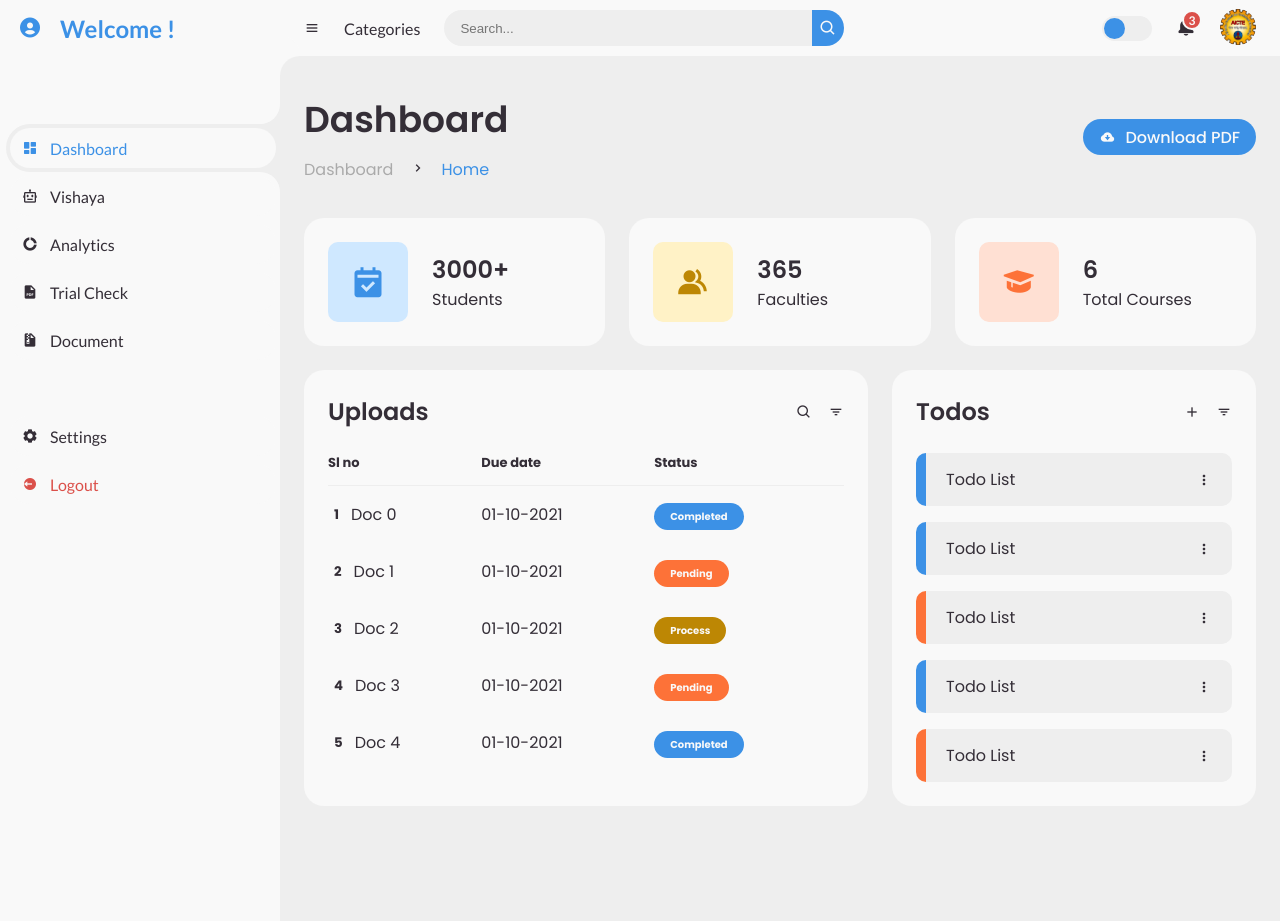
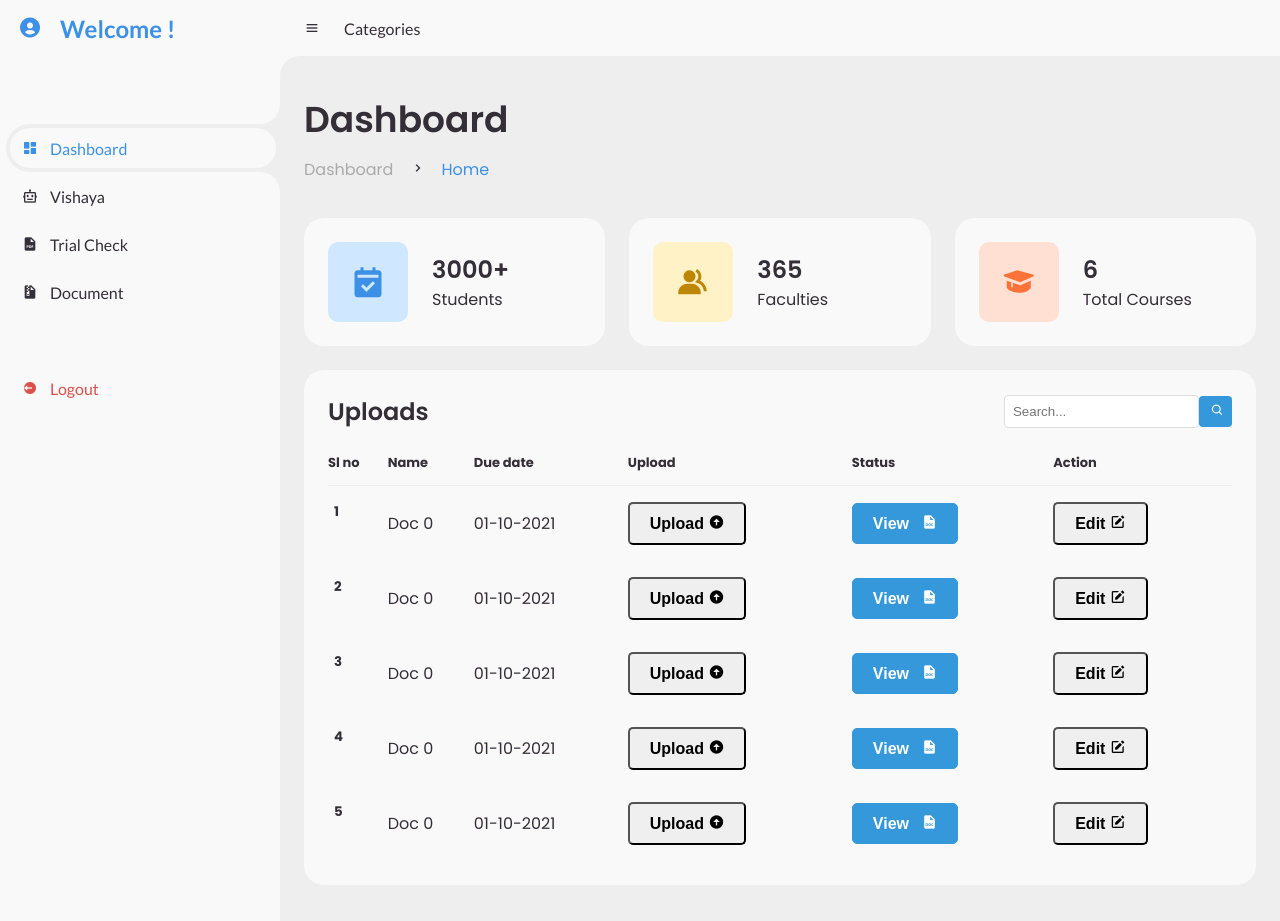
Before and after one commit to Cipher2002/EduSync, a Flask app: page /dashboard in a window 1280 px wide. Run offline with Flask 3, Linux system fonts and the light colour scheme; some libraries are stand-ins or nearby versions.

Commit message:
final commit

```diff
--- a/static/css/dashboard.css
+++ b/static/css/dashboard.css
@@ -45,7 +45,121 @@ body {
   background: var(--grey);
   overflow-x: hidden;
 }
-/* SIDEBAR */
+
+.notification-container {
+  position: fixed;
+  top: 20px; /* Adjust top position as needed */
+  right: 7rem; /* Adjust right position as needed */
+  display: flex;
+  align-items: center;
+}
+
+.logo-container {
+  position: fixed;
+  top: 10px; /* Adjust top position as needed */
+  right: 40rem; /* Adjust right position as needed */
+  display: flex;
+  align-items: center;
+  /* height: 2px;
+  width: 2px;
+  z-index: -1; */
+}
+
+.search-form {
+  display: flex;
+  align-items: center;
+  overflow: hidden;
+  max-width: 250px;
+  transition: max-width 0.3s ease-in-out;
+}
+.search-form.expanded {
+  max-width: 250px;
+}
+.search-input {
+  flex: 1;
+  padding: 8px;
+  border: 1px solid #ddd;
+  border-radius: 4px;
+}
+
+.search-btn {
+  background-color: #3498db;
+  color: #fff;
+  padding: 8px;
+  border: none;
+  border-radius: 4px;
+  cursor: pointer;
+}
+.todo {
+  width: 80%;
+  margin: auto;
+}
+
+.head {
+  display: flex;
+  justify-content: space-between;
+  align-items: center;
+  margin-bottom: 20px;
+}
+
+.todo-list {
+  list-style-type: none;
+  padding: 0;
+}
+
+.todo-list li {
+  display: flex;
+  justify-content: space-between;
+  align-items: center;
+  padding: 10px;
+  border-bottom: 1px solid #ddd;
+}
+.btn {
+  display: inline-block;
+  padding: 10px 20px;
+  font-size: 16px;
+  font-weight: bold;
+  text-align: center;
+  text-decoration: none;
+  cursor: pointer;
+  border-radius: 5px;
+  transition: background-color 0.3s ease;
+}
+.btn-download {
+  visibility: hidden;
+}
+.btn-View {
+  background-color: #3498db;
+  color: #fff;
+  border: 1px solid #3498db;
+}
+
+.btn-View i {
+  margin-left: 8px;
+}
+
+.btn:hover {
+  background-color: #2980b9;
+  border-color: #2980b9;
+}
+.context-menu {
+  position: absolute;
+  display: none;
+  background-color: #fff;
+  box-shadow: 0 2px 5px rgba(0, 0, 0, 0.1);
+  z-index: 1;
+}
+
+.context-menu ul {
+  list-style-type: none;
+  padding: 0;
+  margin: 0;
+}
+
+.context-menu li {
+  padding: 10px;
+  cursor: pointer;
+}
 #sidebar {
   position: fixed;
   top: 0;
--- a/static/css/login.css
+++ b/static/css/login.css
@@ -232,7 +232,9 @@ input[type="checkbox"]:checked::before {
   transition: border-color 0.3s ease-in-out, background-color 0.3s ease-in-out,
     color 0.3s ease-in-out;
 }
-
+.otp-container {
+  display: none;
+}
 .login-btn:hover {
   border: 2px solid #4caf50; /* Green color */
   background: #4caf50; /* Green color */
--- a/static/js/changep.js
+++ b/static/js/changep.js
@@ -1,5 +1,3 @@
-//Please Subscribe Ash_is_Coding.
-
 function sendOTP() {
   const email = document.getElementById("email");
   const otpverify = document.getElementsByClassName("otpverify")[0];
--- a/static/js/dashboard.js
+++ b/static/js/dashboard.js
@@ -62,3 +62,38 @@ switchMode.addEventListener("change", function () {
     document.body.classList.remove("dark");
   }
 });
+
+function toggleSearch() {
+  var searchForm = document.getElementById("searchForm");
+  searchForm.classList.toggle("expanded");
+}
+
+function addTodo() {
+  var todoList = document.querySelector(".todo-list");
+  var newTodo = document.createElement("li");
+  newTodo.innerHTML =
+    '<p>New Todo</p><i class="bx bx-dots-vertical-rounded" onclick="showContextMenu(this)"></i>';
+  todoList.appendChild(newTodo);
+}
+
+function showContextMenu(icon) {
+  var contextMenu = document.getElementById("contextMenu");
+  contextMenu.style.display = "block";
+  contextMenu.style.left = icon.offsetLeft + icon.offsetWidth + "px";
+  contextMenu.style.top = icon.offsetTop + "px";
+
+  document.addEventListener("click", function hideContextMenu() {
+    contextMenu.style.display = "none";
+    document.removeEventListener("click", hideContextMenu);
+  });
+}
+
+function editTodo() {
+  alert("Edit todo");
+}
+
+function deleteTodo() {
+  var contextMenu = document.getElementById("contextMenu");
+  var listItem = contextMenu.previousElementSibling;
+  listItem.parentNode.removeChild(listItem);
+}
--- a/templates/dashboard.html
+++ b/templates/dashboard.html
@@ -35,12 +35,12 @@
             <span class="text">Vishaya</span>
           </a>
         </li>
-        <li>
+        <!-- <li>
           <a href="#">
             <i class="bx bxs-doughnut-chart"></i>
             <span class="text">Analytics</span>
           </a>
-        </li>
+        </li> -->
         <li>
           <a href="/templates/trialcheck.html">
             <i class="bx bxs-file-pdf"></i>
@@ -55,12 +55,12 @@
         </li>
       </ul>
       <ul class="side-menu">
-        <li>
+        <!-- <li>
           <a href="/templates/settings.html">
             <i class="bx bxs-cog"></i>
             <span class="text">Settings</span>
           </a>
-        </li>
+        </li> -->
         <li>
           <a href="/templates/index.html" class="logout">
             <i class="bx bxs-log-out-circle"></i>
@@ -77,26 +77,27 @@
       <nav>
         <i class="bx bx-menu"></i>
         <a href="#" class="nav-link">Categories</a>
-        <form action="#">
+        <!-- <form action="#">
           <div class="form-input">
             <input type="search" placeholder="Search..." />
             <button type="submit" class="search-btn">
               <i class="bx bx-search"></i>
             </button>
           </div>
-        </form>
-        <input type="checkbox" id="switch-mode" hidden />
-        <label for="switch-mode" class="switch-mode"></label>
-        <a href="#" class="notification">
-          <i class="bx bxs-bell"></i>
-          <span class="num">3</span>
-        </a>
+        </form> -->
+        <!-- <input type="checkbox" id="switch-mode" hidden />
+        <label for="switch-mode" class="switch-mode"></label> -->
 
-        <a href="#" class="profile">
-          <img src="/static/images/head.png" />
-        </a>
+        <!-- <div class="notification-container">
+          <a href="#" class="notification">
+            <i class="bx bxs-bell"></i>
+            <span class="num">3</span>
+          </a>
+        </div> -->
+
+
       </nav>
-      <!-- NAVBAR -->
+      <!-- NAVBAR --></div>
 
       <!-- MAIN -->
       <main>
@@ -113,6 +114,10 @@
               </li>
             </ul>
           </div>
+          <!-- <div class="logo-container">
+            <a href="#" class="profile">
+              <img src="/static/images/head.png" />
+            </a> -->
           <a href="#" class="btn-download">
             <i class="bx bxs-cloud-download"></i>
             <span class="text">Download PDF</span>
@@ -147,91 +152,132 @@
           <div class="order">
             <div class="head">
               <h3>Uploads</h3>
-              <i class="bx bx-search"></i>
-              <i class="bx bx-filter"></i>
+              <div class="search-form" id="searchForm">
+                <input type="search" placeholder="Search..." class="search-input" />
+                <button type="button" class="search-btn" onclick="toggleSearch()"> &nbsp;<i class="bx bx-search"></i></button>
+              </div>
+
+              <!-- <i class="bx bx-filter"></i> -->
             </div>
             <table>
               <thead>
                 <tr>
                   <th>Sl no</th>
+                  <th>Name</th>
                   <th>Due date</th>
+                  <th>Upload</th>
                   <th>Status</th>
+                  <th>Action</th>
+
+
                 </tr>
               </thead>
               <tbody>
                 <tr>
                   <td>
                     <h5>1</h5>
-                    <p>Doc 0</p>
                   </td>
+                  <td><p>Doc 0</p></td>
                   <td>01-10-2021</td>
-                  <td><span class="status completed">Completed</span></td>
+                  <td><button type="button" class="btn btn-Upload">Upload&nbsp;<i class='bx bxs-up-arrow-circle'></i></button></td>
+                  <td><button type="button" class="btn btn-View">View&nbsp;<i class='bx bxs-file-doc'></i></button></td>
+                    <td><button type="button" class="btn btn- Edit">Edit&nbsp;<i class='bx bxs-edit'></i></button></td>
+
+                  <!-- <td><span class="status completed">Completed</span></td> -->
                 </tr>
                 <tr>
                   <td>
                     <h5>2</h5>
-                    <p>Doc 1</p>
+
                   </td>
+                  <td><p>Doc 0</p></td>
                   <td>01-10-2021</td>
-                  <td><span class="status pending">Pending</span></td>
+                  <td><button type="button" class="btn btn-Upload">Upload&nbsp;<i class='bx bxs-up-arrow-circle'></i></button></td>
+                  <td><button type="button" class="btn btn-View">View&nbsp;<i class='bx bxs-file-doc'></i></button></td>
+                    <td><button type="button" class="btn btn- Edit">Edit&nbsp;<i class='bx bxs-edit'></i></button></td>
+
+                  <!-- <td><span class="status pending">Pending</span></td> -->
                 </tr>
                 <tr>
                   <td>
                     <h5>3</h5>
-                    <p>Doc 2</p>
+
                   </td>
+                  <td><p>Doc 0</p></td>
                   <td>01-10-2021</td>
-                  <td><span class="status process">Process</span></td>
+                  <td><button type="button" class="btn btn-Upload">Upload&nbsp;<i class='bx bxs-up-arrow-circle'></i></button></td>
+                  <td><button type="button" class="btn btn-View">View&nbsp;<i class='bx bxs-file-doc'></i></button></td>
+                    <td><button type="button" class="btn btn- Edit">Edit&nbsp;<i class='bx bxs-edit'></i></button></td>
+
+                  <!-- <td><span class="status process">Process</span></td> -->
                 </tr>
                 <tr>
                   <td>
                     <h5>4</h5>
-                    <p>Doc 3</p>
+
                   </td>
+                  <td><p>Doc 0</p></td>
                   <td>01-10-2021</td>
-                  <td><span class="status pending">Pending</span></td>
+                  <td><button type="button" class="btn btn-Upload">Upload&nbsp;<i class='bx bxs-up-arrow-circle'></i></button></td>
+                  <td><button type="button" class="btn btn-View">View&nbsp;<i class='bx bxs-file-doc'></i></button></td>
+                    <td><button type="button" class="btn btn- Edit">Edit&nbsp;<i class='bx bxs-edit'></i></button></td>
+
+                  <!-- <td><span class="status pending">Pending</span></td> -->
                 </tr>
                 <tr>
                   <td>
                     <h5>5</h5>
-                    <p>Doc 4</p>
+
                   </td>
+                  <td><p>Doc 0</p></td>
                   <td>01-10-2021</td>
-                  <td><span class="status completed">Completed</span></td>
+                  <td><button type="button" class="btn btn-Upload">Upload&nbsp;<i class='bx bxs-up-arrow-circle'></i></button></td>
+                  <td><button type="button" class="btn btn-View">View&nbsp;<i class='bx bxs-file-doc'></i></button></td>
+                    <td><button type="button" class="btn btn- Edit">Edit&nbsp;<i class='bx bxs-edit'></i></button></td>
+
+                  <!-- <td><span class="status completed">Completed</span></td> -->
                 </tr>
               </tbody>
             </table>
           </div>
+<!--
           <div class="todo">
             <div class="head">
-              <h3>Todos</h3>
-              <i class="bx bx-plus"></i>
-              <i class="bx bx-filter"></i>
+              <h3>To-do's</h3>
+              <i class="bx bx-plus" onclick="addTodo()"></i>
             </div>
             <ul class="todo-list">
               <li class="completed">
-                <p>Todo List</p>
-                <i class="bx bx-dots-vertical-rounded"></i>
+                <p>Todo List 1</p>
+                <i class="bx bx-dots-vertical-rounded" onclick="showContextMenu(event, this)"></i>
               </li>
               <li class="completed">
-                <p>Todo List</p>
-                <i class="bx bx-dots-vertical-rounded"></i>
+                <p>Todo List 2</p>
+                <i class="bx bx-dots-vertical-rounded" onclick="showContextMenu(event, this)"></i>
               </li>
               <li class="not-completed">
-                <p>Todo List</p>
-                <i class="bx bx-dots-vertical-rounded"></i>
+                <p>Todo List 3</p>
+                <i class="bx bx-dots-vertical-rounded" onclick="showContextMenu(event, this)"></i>
               </li>
               <li class="completed">
-                <p>Todo List</p>
-                <i class="bx bx-dots-vertical-rounded"></i>
+                <p>Todo List 4</p>
+                <i class="bx bx-dots-vertical-rounded" onclick="showContextMenu(event, this)"></i>
               </li>
               <li class="not-completed">
-                <p>Todo List</p>
-                <i class="bx bx-dots-vertical-rounded"></i>
+                <p>Todo List 5</p>
+                <i class="bx bx-dots-vertical-rounded" onclick="showContextMenu(event, this)"></i>
               </li>
             </ul>
-          </div>
-        </div>
+
+
+            <div class="context-menu" id="contextMenu">
+              <ul>
+                <li onclick="editTodo()">Edit</li>
+                <li onclick="deleteTodo()">Delete</li>
+              </ul>
+            </div>
+          </div> -->
+
       </main>
       <!-- MAIN -->
     </section>
```
Also changed, not shown: templates/login.html (+9 -0 lines), static/images/view.png (added).
